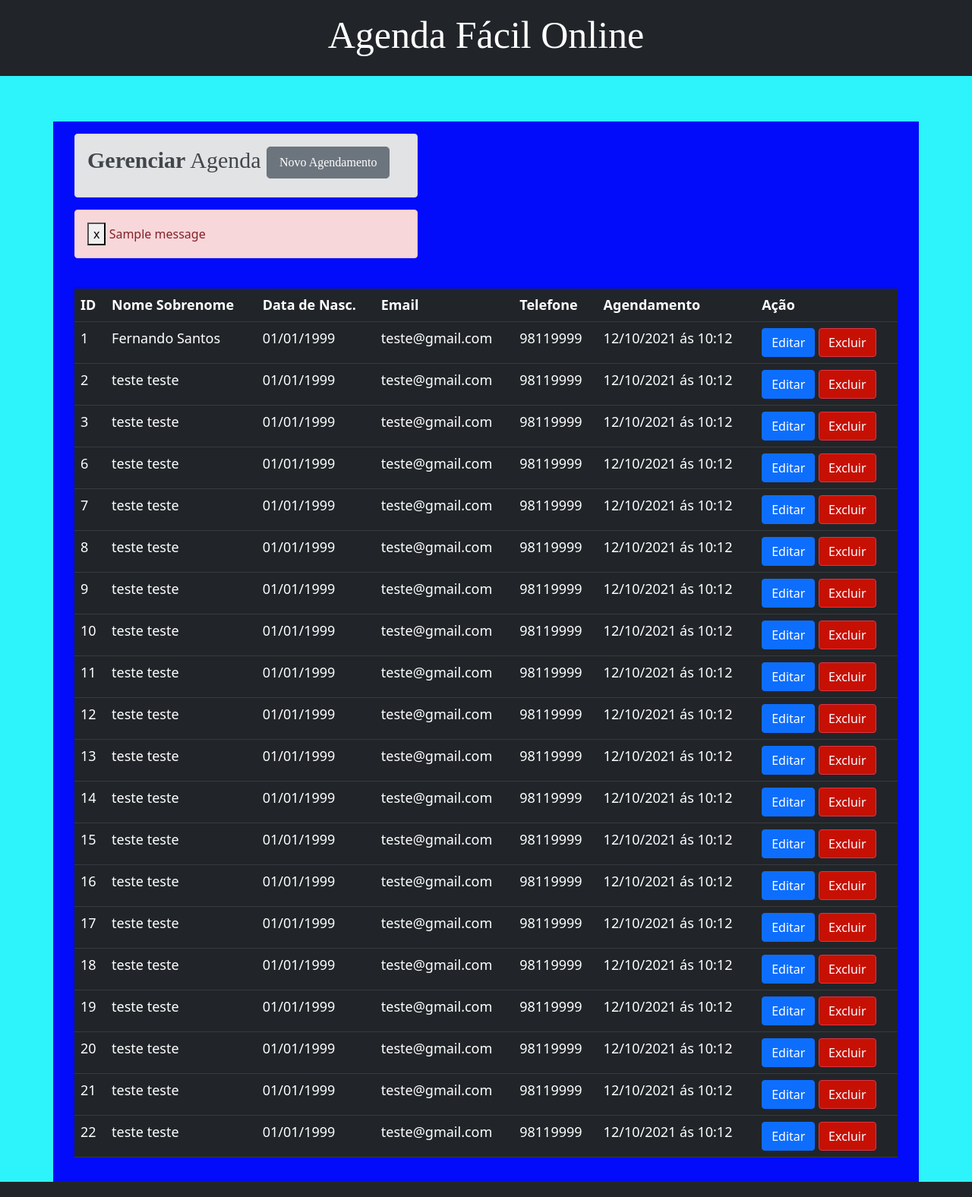
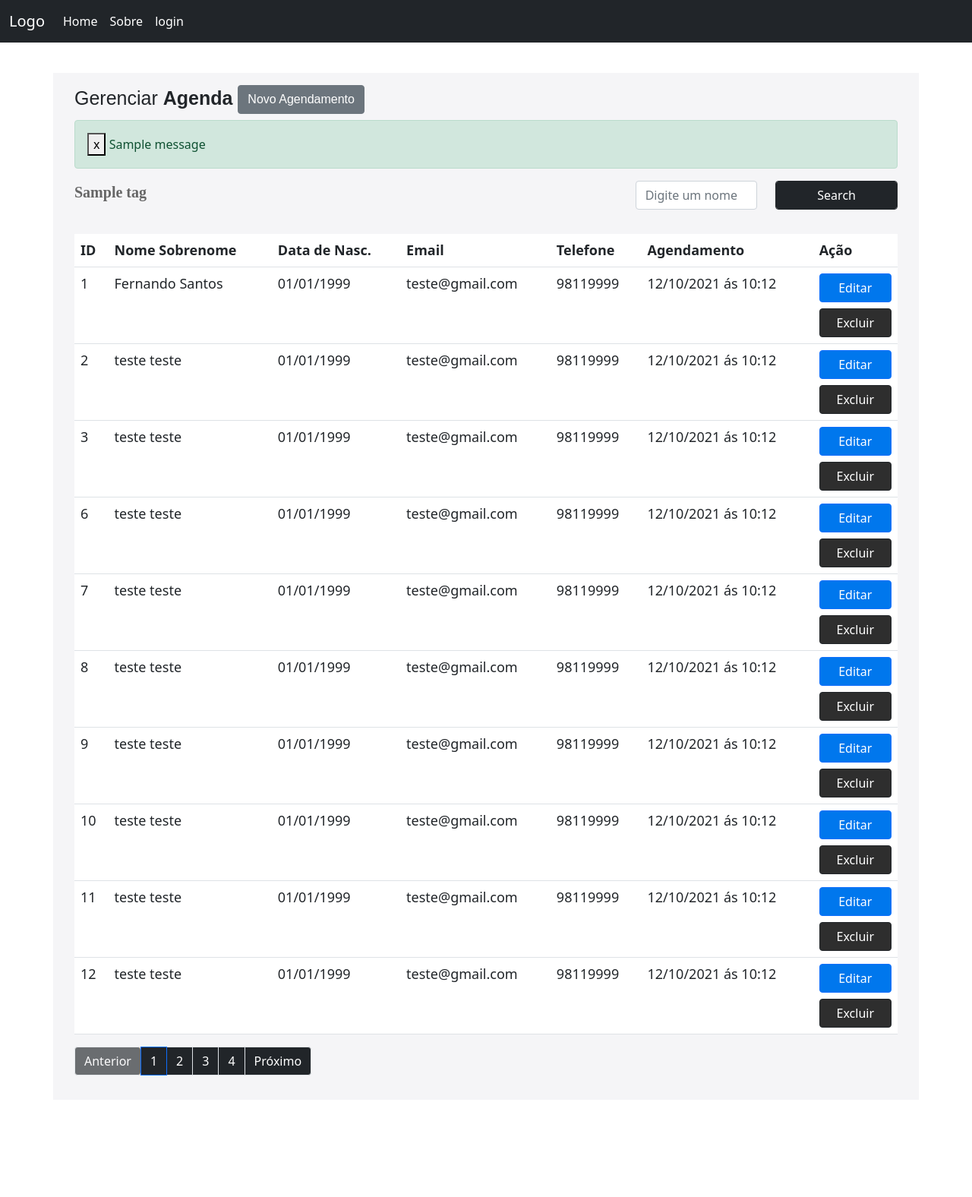
Before and after one commit to FernandoUnivespTI/projetoIntegradorUnivesp, a Flask app: template templates/index.html in a window 1280 px wide. Shown: the whole page at 76% size. Run offline with Flask 2, Linux system fonts and the light colour scheme; data comes from the database, SQL or seed files in the repository; both versions use the stored data as it was after the commit; the template is opened without the code that fills it: values that come from a table or form of the project are taken from there, most other values are stand-ins (such as "Sample title", 1, 10 or a date in 2020); one stand-in notice (Sample message) is shown; some libraries are stand-ins or nearby versions.

Commit message:
acrescentado paginação, busca de usuario por nome e front-end do formulário melhorado

```diff
--- a/app.py
+++ b/app.py
@@ -33,10 +33,18 @@ class Crud(db.Model):
         self.hour = hour
 
 
-@app.route('/')
-def index():
-    all_data = Crud.query.order_by(Crud.id.desc()).all()
-    return render_template("index.html", all_data = all_data)
+@app.route('/', methods=['GET', 'POST'], defaults={"page": 1})
+@app.route('/<int:page>', methods=['GET', 'POST'])
+def index(page):
+    page = page
+    pages = 5
+    all_data = Crud.query.order_by(Crud.id.desc()).paginate(page,pages,error_out=False)
+    if request.method == 'POST' and 'tag' in request.form:
+        tag = request.form["tag"]
+        search = "%{}%".format(tag)
+        all_data = Crud.query.filter(Crud.name.like(search)).paginate(per_page=pages, error_out=False)
+        return render_template("index.html", all_data = all_data, tag=tag)
+    return render_template("index.html", all_data = all_data,)
 
 @app.route('/insert', methods = ['POST'])
 def insert():
@@ -80,7 +88,7 @@ def form():
         db.session.add(my_data)
         db.session.commit()
 
-        flash("Paciente inserido com sucesso")
+        flash("Sua consulta foi agendada !!! Aguarde contato")
         return redirect(url_for('form'))
 
 ######################################################################
--- a/static/css/style.css
+++ b/static/css/style.css
@@ -1,6 +1,6 @@
 .table{
-    background-color: #0059A4;
-    color:#ffff
+    background-color: #FFFFFF;
+
 }
 
 .tb{
@@ -16,16 +16,22 @@
 }
 
 .container{
-    background-color: #020BFA;
-    margin-top: 60px;
+    background-color: #F5F5F7;
+    margin-top: 40px;
+
 }
 
 body{
-    background-color: #2DF3FA;
+    background-color: #FFFF;
+    margin-bottom: 10%;
+}
+
+.update{
+    background-color: #0077ED
 }
 
 .remove{
-    background-color: #C71004;
+    background-color: #2E2E2E;
 }
 
 .modal-header{
@@ -41,13 +47,10 @@ h4{
 }
 
 .fm{
-    background-color: #212529;
-
+    background-color: #FFFFFF;
     margin-bottom: 100px;
     padding-top: 30px;
     padding-bottom: 30px;
-
-
 }
 
 .form-group{
@@ -55,24 +58,32 @@ h4{
 }
 
 .h1-2{
-    font-family:josefin sans;
-    font-size: 30px;
+    font-family:Arial, Helvetica, sans-serif;
+    font-size: 25px;
+
 }
 
 h2{
-    color: #fff;
+    color: #494949;
     text-align: center;
-    font-family:josefin sans;
-    font-size: 50px;
+    font-family: Arial, Helvetica, sans-serif;
+    font-size: 30px;
+    padding-bottom: 20px;
 }
 
 h3{
-    color: #fff;
-    text-align: center;
+    color: #666;
     font-family:josefin sans;
-    font-size: 50px;
+    font-size: 19px;
     margin-top: 30px;
-    margin-bottom: 30px;
+    margin-bottom: 20px;
+
+}
+
+hr{
+    margin-top: 30px;
+    margin-bottom: 20px;
+    height:30px
 }
 
 .dh{
@@ -80,24 +91,29 @@ h3{
 }
 
 .form_text{
-color: #fff;
+color: #666;
 font-family:josefin sans;
-font-size: 25px;
+font-size: 18px;
 
 }
 
 .btn_f{
     font-family:josefin sans;
-    font-size: 25px;
     margin-top: 25px;
-
-
 }
 
 .h4-3{
     text-align: center;
 }
 
-p{
-    text-align: center;
+
+.search{
+    font-family:josefin sans;
+    font-size: 20px;
+    color: #666;
 }
+
+.page-link{
+    color: #fff;
+
+}
--- a/templates/header.html
+++ b/templates/header.html
@@ -1,9 +1,25 @@
 {% extends 'base.html' %} {% block title %} Projeto Integrador {% endblock %} {% block body %}
 
-<div class="jumbotron p-3 bg-dark">
-    <div class="well text-center text-light">
-        <h2> Agenda Fácil Online </h2>
+<nav class="navbar navbar-expand-lg navbar-dark bg-dark">
+    <div class="container-fluid">
+      <a class="navbar-brand" href="#">Logo </a>
+      <button class="navbar-toggler" type="button" data-bs-toggle="collapse" data-bs-target="#navbarTogglerDemo02" aria-controls="navbarTogglerDemo02" aria-expanded="false" aria-label="Toggle navigation">
+        <span class="navbar-toggler-icon"></span>
+      </button>
+      <div class="collapse navbar-collapse" id="navbarTogglerDemo02">
+        <ul class="navbar-nav me-auto mb-2 mb-lg-0">
+          <li class="nav-item">
+            <a class="nav-link active" aria-current="page" href="http://127.0.0.1:5000/">Home</a>
+          </li>
+          <ul class="navbar-nav me-auto mb-2 mb-lg-0">
+            <li class="nav-item">
+              <a class="nav-link active" aria-current="page" href="#">Sobre</a>
+            </li>
+            <ul class="navbar-nav me-auto mb-2 mb-lg-0">
+                <li class="nav-item">
+                  <a class="nav-link active" aria-current="page" href="#">login</a>
+            </li>
     </div>
-</div>
+  </nav>
 
 {% endblock %}
--- a/templates/index.html
+++ b/templates/index.html
@@ -8,11 +8,11 @@
 <!-- Body section -->
 {% block body %}
 
-<body>
 
-<div class="container">
+
+<!--<div class="container table-responsive">
     <div class="row">
-        <div class="col-md-13">
+        <div class="col-md-12">
             <div class="jumbotron p-3">
                 <div class="col-5 alert alert-secondary" role="alert">
                 <h1 class="h1-2">  <strong> Gerenciar</strong> Agenda <button type="button" class="btn btn-secondary btn-lg" data-toggle="modal" data-target="#mymodal">Novo Agendamento</button> </h1>
@@ -27,9 +27,47 @@
                     </button> {{message}}
                 </div>
 
-                {% endfor %} {% endif %} {%endwith%}
+                {% endfor %} {% endif %} {%endwith%} -->
 
-                 <table id="lista" class=" table table-dark table-hover">
+<div class="container table-responsive">
+    <div class="row">
+        <div class="col-md-12">
+            <div class="jumbotron p-3">
+
+                <h1 class="h1-2">Gerenciar <b>Agenda</b> <button type="button" class="btn  btn-secondary float-right" data-toggle="modal" data-target="#mymodal">Novo Agendamento</button> </h1>
+
+                        {% with messages = get_flashed_messages() %} {% if messages %} {% for message in messages %}
+
+                    <div class="alert alert-success alert-dismissable" role="alert">
+                        <button type="button" class="close" data-dismiss="alert" aria-label="close">
+                            <span aria-hidden="true">
+                                x
+                            </span>
+                        </button> {{message}}
+                    </div>
+
+                                {% endfor %} {% endif %} {%endwith%}
+            <div class="d-grid gap-2">
+                <div class="row ">
+                <div class="col-md-8 ">
+                  <p class="search"> <strong>  {{ tag}}</strong> </p>
+                </div>
+                    <div class="col-md-4">
+                     <form action="" method="post" autocomplete="off">
+                     <div class="row">
+                      <div class="col-md-6">
+                      <input type="text" class="form-control" name="tag" id="tag"  placeholder="Digite um nome"/>
+                      </div>
+                      <div class="col-md-6" alig="left">
+                      <input type="submit" value="Search" class="form-control btn btn-dark " name="">
+                      </div>
+                     </form>
+                     </div>
+                    </div>
+                   </div>
+                </div>
+
+                 <table id="lista" class=" table  table-hover">
                     <tr class="tb">
                         <th>ID</th>
                         <th>Nome Sobrenome</th>
@@ -40,7 +78,7 @@
                         <th>Ação</th>
                     </tr>
 
-                    {% for row in all_data %}
+                    {% for row in all_data.items %}
 
                     <tr class="tbl">
                         <td>{{row.id}}</td>
@@ -50,8 +88,10 @@
                         <td>{{row.phone}}</td>
                         <td>{{row.adddate}} ás {{row.hour}}</td>
                     <td>
-                            <a href="/update/{{row.id}}" class="btn btn-primary" data-toggle="modal" data-target="#modaledit{{row.id}}">Editar</a>
-                            <a href="/delete/{{row.id}}" class="remove btn btn-danger" onclick="return confirm('Você tem certeza que quer deletar ?')">Excluir</a>
+                        <div class="d-grid gap-2">
+                            <a href="/update/{{row.id}}" class="update btn btn-primary" data-toggle="modal" data-target="#modaledit{{row.id}}">Editar</a>
+                            <a href="/delete/{{row.id}}" class="remove btn btn-dark" onclick="return confirm('Você tem certeza que quer deletar ?')">Excluir</a>
+                        </div>
                         </td>
                     </tr>
 
@@ -114,12 +154,41 @@
                             </div>
                         </div>
                     </div>
-
+                </div>
+            </div>
                     {% endfor %}
 
                 </table>
+                <nav aria-label="Page navigation  example">
+                    <ul class="pagination">
+                        {% if all_data.has_prev %}
+                          <li class="page-item"> <a class="page-link bg-dark" href="{{ url_for('index', page=all_data.prev_num) }}">Anterior</a></li>
+                        {% else %}
+                          <li class="page-item"><a class="page-link btn disabled bg-dark" href="#">Anterior</a></li>
+                        {% endif %}
 
-            </div>
+                {% for page in all_data.iter_pages(left_edge=3, right_edge=3) %}
+                {% if page %}
+
+                {% if page==all_data.page %}
+                <li class="page-item active"><a class="page-link bg-dark" href="{{ url_for('index', page=page) }}">{{ page }}</a></li>
+                {% else %}
+                <li class="page-item "><a class="page-link bg-dark" href="{{ url_for('index', page=page) }}">{{ page }}</a></li>
+                {% endif %}
+
+                {% else %}
+                <li class="page-item disabled" id="example_ellipsis"><a href="#" class="page-link ">…</a></li>
+                {% endif %}
+                {% endfor %}
+
+                        {% if all_data.has_next %}
+                          <li class="page-item"> <a class="page-link bg-dark" href="{{ url_for('index', page=all_data.next_num) }}">Próximo</a></li>
+                        {% else %}
+                          <li class="page-item"><a class="page-link btn disabled" href="#">Próximo</a></li>
+                        {% endif %}
+
+                    </ul>
+                </nav>
 
             <!-- Model for adding employee -->
             <div id="mymodal" class="modal fade" role="dialog">
@@ -167,17 +236,13 @@
                                     <button class="btn btn-success" type="submit"> Novo Agendamento </button>
                                     <button class="btn btn-secondary" data-dismiss="modal">Fechar</button>
                                 </div>
-
                             </form>
                         </div>
                     </div>
                 </div>
             </div>
+        </div>
 
-        </div>
-    </div>
-</div>
-</body>
 
 
 {% endblock %}
```
Also changed, not shown: templates/form.html (+42 -20 lines), database.sqlite.
